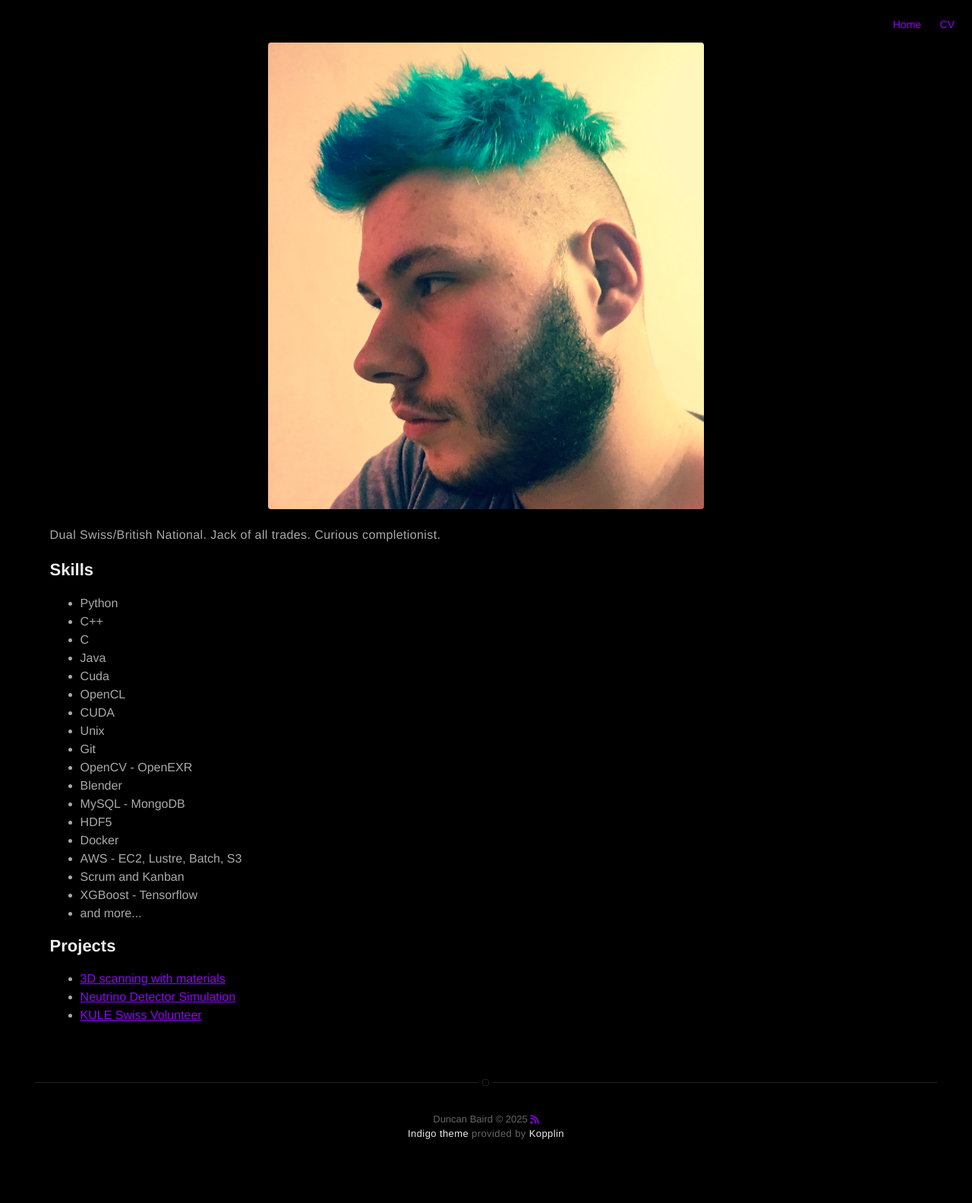
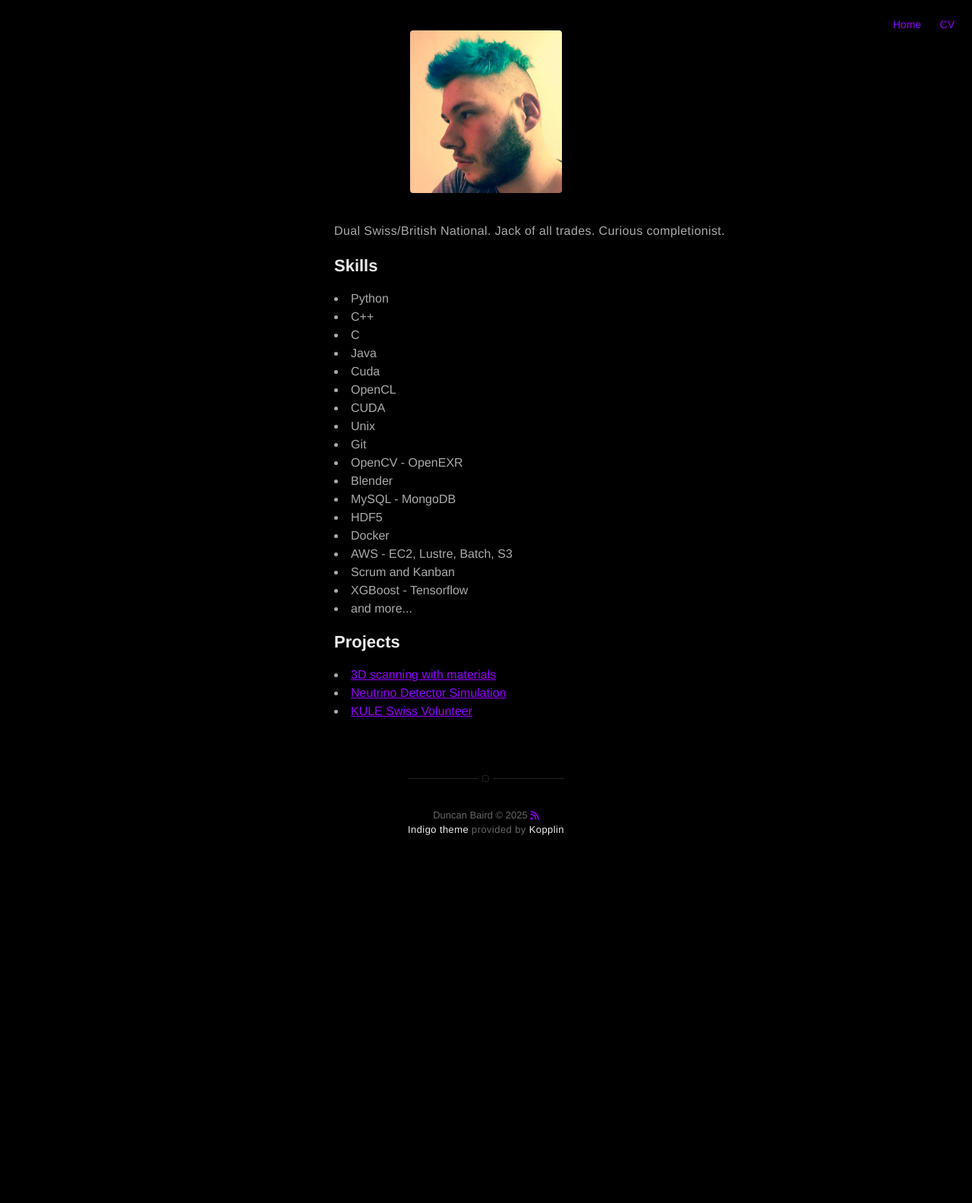
Before and after one commit to DuncanBaird/duncanbaird.github.io, a Jekyll site: the page built from about.md, in a window 1280 px wide. Shown: the whole page at 76% size. Built offline with Jekyll 4.4.1, drawn with Linux system fonts in a browser that asks for light colours; nearby versions of some CDN libraries; after the commit the page ends 1183 px from its top, so only the background shows below that.

Commit message:
Adjusintg about page layout

```diff
--- a/_sass/_custom.scss
+++ b/_sass/_custom.scss
@@ -1,12 +1,12 @@
 // filepath: /c:/Users/dunca/source/repos/duncanbaird.github.io/_sass/_custom.scss
 .page {
-    max-width: 4000px !important; /* Adjust the max-width as needed */
+    max-width: 4000px; /* Adjust the max-width as needed */
     margin: 0 auto;
     padding: 20px;
 }
 
 .page-content {
-    max-width: 4000px !important; /* Adjust the max-width as needed */
+    max-width: 4000px; /* Adjust the max-width as needed */
     margin: 0 auto;
     padding: 20px;
 }
--- a/_sass/pages/page.sass
+++ b/_sass/pages/page.sass
@@ -6,7 +6,37 @@
         margin-bottom: 6rem
 
 .about
-    img
-        width: 50%
-        margin: 0 auto
-        display: block
+    display: flex
+    flex-direction: column
+    align-items: center
+    text-align: left
+    max-width: 800px // Adjust the max-width as needed
+    margin: 0 auto
+    padding: 0 20px
+
+    .about-image
+        text-align: center
+        margin-bottom: 20px
+
+        img
+            width: 25%
+            margin: 0 auto
+            display: block
+
+    .about-content
+        display: flex
+        flex-direction: column
+        align-items: flex-start
+        width: 100%
+
+        @media (min-width: 768px)
+            flex-direction: row
+
+        .about-text
+            flex: 1
+            padding-left: 200px // Adjust the padding as needed
+
+    .skill-list, ul
+        list-style-position: inside
+        padding-left: 0
+        text-align: left
--- a/about.md
+++ b/about.md
@@ -2,37 +2,45 @@
 title: About
 layout: page
 ---
-![Profile Image]({% if site.external-image %}{{ site.picture }}{% else %}{{ site.url }}/{{ site.picture }}{% endif %})
+<div class="about">
+    <div class="about-image">
+        <img src="{% if site.external-image %}{{ site.picture }}{% else %}{{ site.url }}/{{ site.picture }}{% endif %}" alt="Profile Image">
+    </div>
 
-<p>Dual Swiss/British National. Jack of all trades. Curious completionist.</p>
+    <div class="about-content">
+        <div class="about-text">
+            <p>Dual Swiss/British National. Jack of all trades. Curious completionist.</p>
 
-<h2>Skills</h2>
+            <h2>Skills</h2>
 
-<ul class="skill-list">
-	<li>Python</li>
-	<li>C++</li>
-	<li>C</li>
-	<li>Java</li>
-	<li>Cuda</li>
-	<li>OpenCL</li>
-	<li>CUDA</li>
-	<li>Unix</li>
-	<li>Git</li>
-	<li>OpenCV - OpenEXR</li>
-	<li>Blender</li>
-	<li>MySQL - MongoDB</li>
-	<li>HDF5</li>
-	<li>Docker</li>
-	<li>AWS - EC2, Lustre, Batch, S3</li>
-	<li>Scrum and Kanban</li>
-	<li>XGBoost - Tensorflow</li>
-	<li>and more...</li>
-</ul>
+            <ul class="skill-list">
+                <li>Python</li>
+                <li>C++</li>
+                <li>C</li>
+                <li>Java</li>
+                <li>Cuda</li>
+                <li>OpenCL</li>
+                <li>CUDA</li>
+                <li>Unix</li>
+                <li>Git</li>
+                <li>OpenCV - OpenEXR</li>
+                <li>Blender</li>
+                <li>MySQL - MongoDB</li>
+                <li>HDF5</li>
+                <li>Docker</li>
+                <li>AWS - EC2, Lustre, Batch, S3</li>
+                <li>Scrum and Kanban</li>
+                <li>XGBoost - Tensorflow</li>
+                <li>and more...</li>
+            </ul>
 
-<h2>Projects</h2>
+            <h2>Projects</h2>
 
-<ul>
-	<li><a href="https://m-xr.com">3D scanning with materials</a></li>
-	<li><a href="http://www.chipsneutrino.org/">Neutrino Detector Simulation</a></li>
-	<li><a href="https://kulefoundation.com/">KULE Swiss Volunteer</a></li>
-</ul>
+            <ul>
+                <li><a href="https://m-xr.com">3D scanning with materials</a></li>
+                <li><a href="http://www.chipsneutrino.org/">Neutrino Detector Simulation</a></li>
+                <li><a href="https://kulefoundation.com/">KULE Swiss Volunteer</a></li>
+            </ul>
+        </div>
+    </div>
+</div>
```
